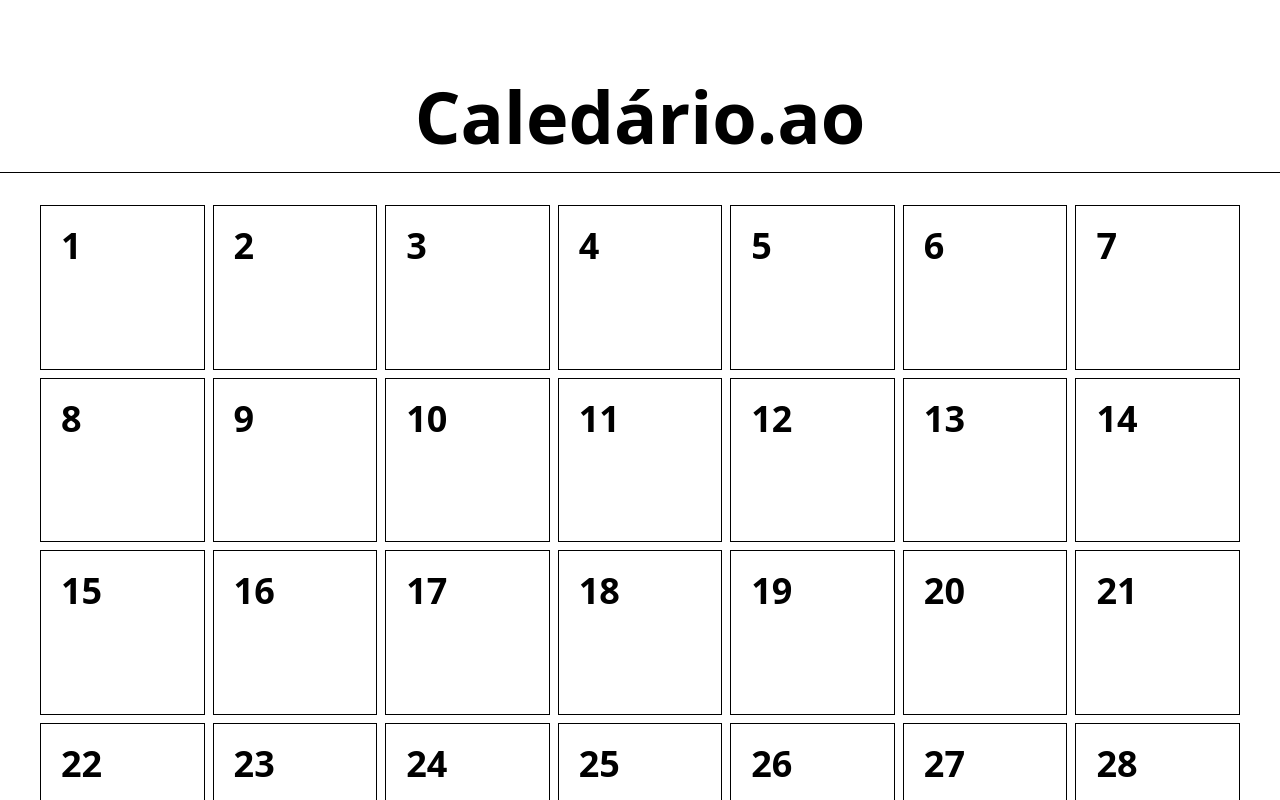
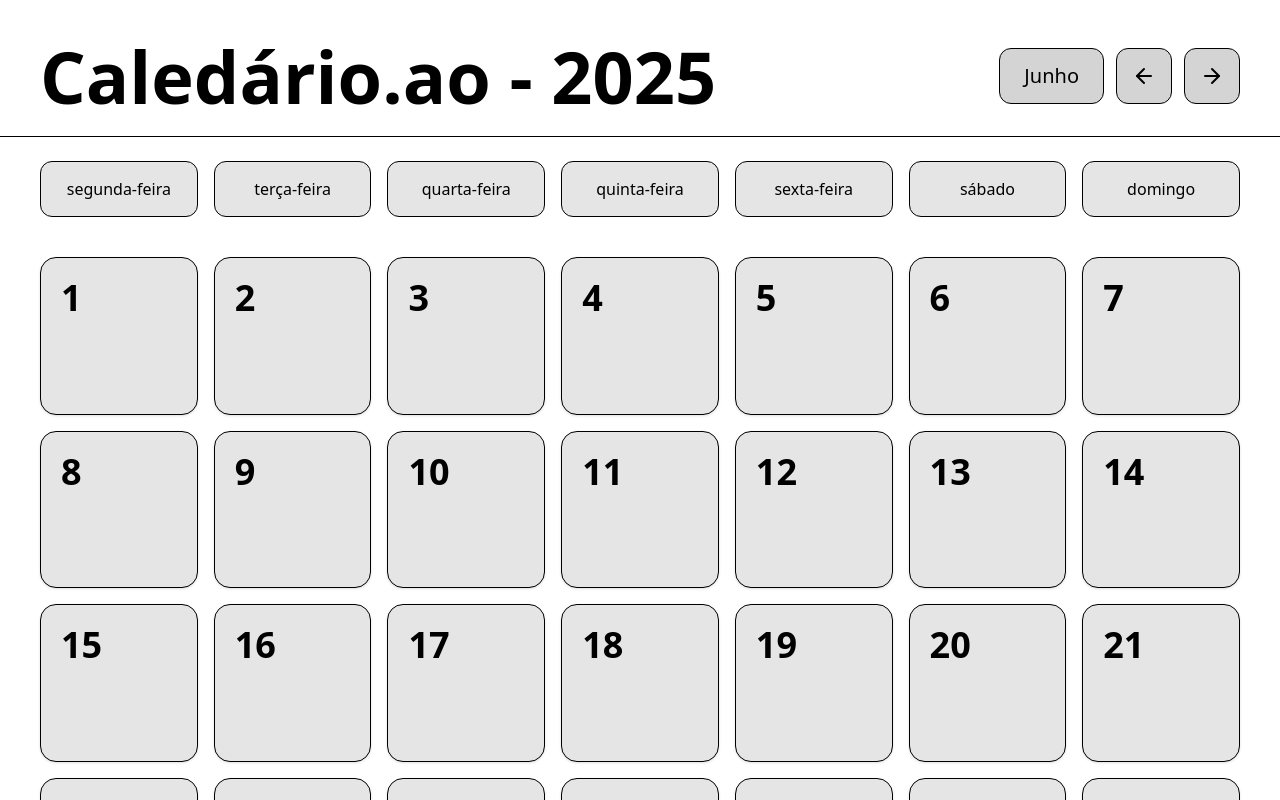
Before and after one commit to TheKitumba/calendar.ao, a React (Vite) app: page / in a window 1280 px wide. Shown: the top 800 px of the page. Built offline with nearby package versions, Linux system fonts and the light colour scheme.

Commit message:
feat: add days of the week navigate to prev and next month

```diff
--- a/package.json
+++ b/package.json
@@ -12,6 +12,7 @@
   "dependencies": {
     "@tailwindcss/vite": "^4.1.10",
     "date-fns": "^4.1.0",
+    "lucide-react": "^0.522.0",
     "react": "^19.1.0",
     "react-dom": "^19.1.0",
     "tailwindcss": "^4.1.10"
--- a/src/App.tsx
+++ b/src/App.tsx
@@ -1,15 +1,5 @@
 import { Calendar } from "./components/calendar";
 
 export default function App() {
-  return (
-    <div className="h-full flex flex-col gap-8">
-      <div className="space-y-5">
-        <h1 className="text-4xl md:text-7xl font-black text-center mt-20">
-          Caledário.ao
-        </h1>
-        <hr />
-      </div>
-      <Calendar />
-    </div>
-  );
+  return <Calendar />;
 }
--- a/src/components/calendar.tsx
+++ b/src/components/calendar.tsx
@@ -1,11 +1,92 @@
+import {
+  addMonths,
+  eachDayOfInterval,
+  endOfWeek,
+  format,
+  getDaysInMonth,
+  startOfWeek,
+} from "date-fns";
+import { pt, ptBR } from "date-fns/locale";
+import { ArrowLeft, ArrowRight } from "lucide-react";
+import { useState } from "react";
+
+function getDaysOfTheWeekPT(): string[] {
+  const hoje = new Date();
+  const startWeek = startOfWeek(hoje, { locale: pt });
+  const weekend = endOfWeek(hoje, { locale: pt });
+
+  const days = eachDayOfInterval({
+    start: startWeek,
+    end: weekend,
+  });
+
+  return days.map((dia) => format(dia, "EEEE", { locale: ptBR }));
+}
+
 export function Calendar() {
+  const [date, setDate] = useState(new Date());
+  const daysInMonth = getDaysInMonth(date);
+  const daysOfTheWeek = getDaysOfTheWeekPT();
+
+  const handlePrevMonth = () => {
+    setDate((prev) => {
+      return addMonths(prev, -1);
+    });
+  };
+
+  const handleNextMonth = () => {
+    setDate((prev) => {
+      return addMonths(prev, 1);
+    });
+  };
+
   return (
-    <div className="grid grid-cols-7  gap-2 px-3 md:px-10 pb-10">
-      {Array.from({ length: 30 }).map((_, index) => (
-        <button className="aspect-square bg-white border flex items-start p-2 md:p-5 text-base md:text-4xl font-black">
-          {index + 1}
-        </button>
-      ))}
+    <div className="h-full flex flex-col gap-6 py-10">
+      <div className="flex items-center justify-between px-10">
+        <h1 className="text-4xl md:text-7xl font-black text-center">
+          Caledário.ao - {date.getFullYear()}
+        </h1>
+        <div className="flex items-center justify-between gap-3">
+          <button className="text-xl capitalize cursor-pointer h-14 flex items-center justify-center bg-neutral-300 px-6 border rounded-xl">
+            {format(date, "MMMM", {
+              locale: pt,
+            })}
+          </button>
+          <button
+            onClick={handlePrevMonth}
+            className="size-14 bg-neutral-300 flex items-center justify-center rounded-xl border cursor-pointer"
+          >
+            <ArrowLeft />
+          </button>
+          <button
+            onClick={handleNextMonth}
+            className="size-14 bg-neutral-300 flex items-center justify-center rounded-xl border cursor-pointer"
+          >
+            <ArrowRight />
+          </button>
+        </div>
+      </div>
+      <hr />
+
+      <div>
+        <div className="grid grid-cols-7 border-collapse gap-4 px-3 md:px-10 pb-10">
+          {daysOfTheWeek.map((item) => (
+            <button className="w-full bg-neutral-200 border rounded-xl h-14">
+              {item}
+            </button>
+          ))}
+        </div>
+        <div className="grid grid-cols-7 border-collapse gap-4 px-3 md:px-10 pb-10">
+          {Array.from({ length: daysInMonth }).map((_, index) => (
+            <button
+              key={index}
+              className="aspect-square hover:scale-105 hover:shadow-2xl duration-75 transition-all rounded-2xl shadow-sm bg-neutral-200 cursor-pointer border flex items-start p-2 md:p-5 text-base md:text-4xl font-black"
+            >
+              {index + 1}
+            </button>
+          ))}
+        </div>
+      </div>
     </div>
   );
 }
```
Also changed, not shown: 1 other file (tests, documents, lock files or other folders).
